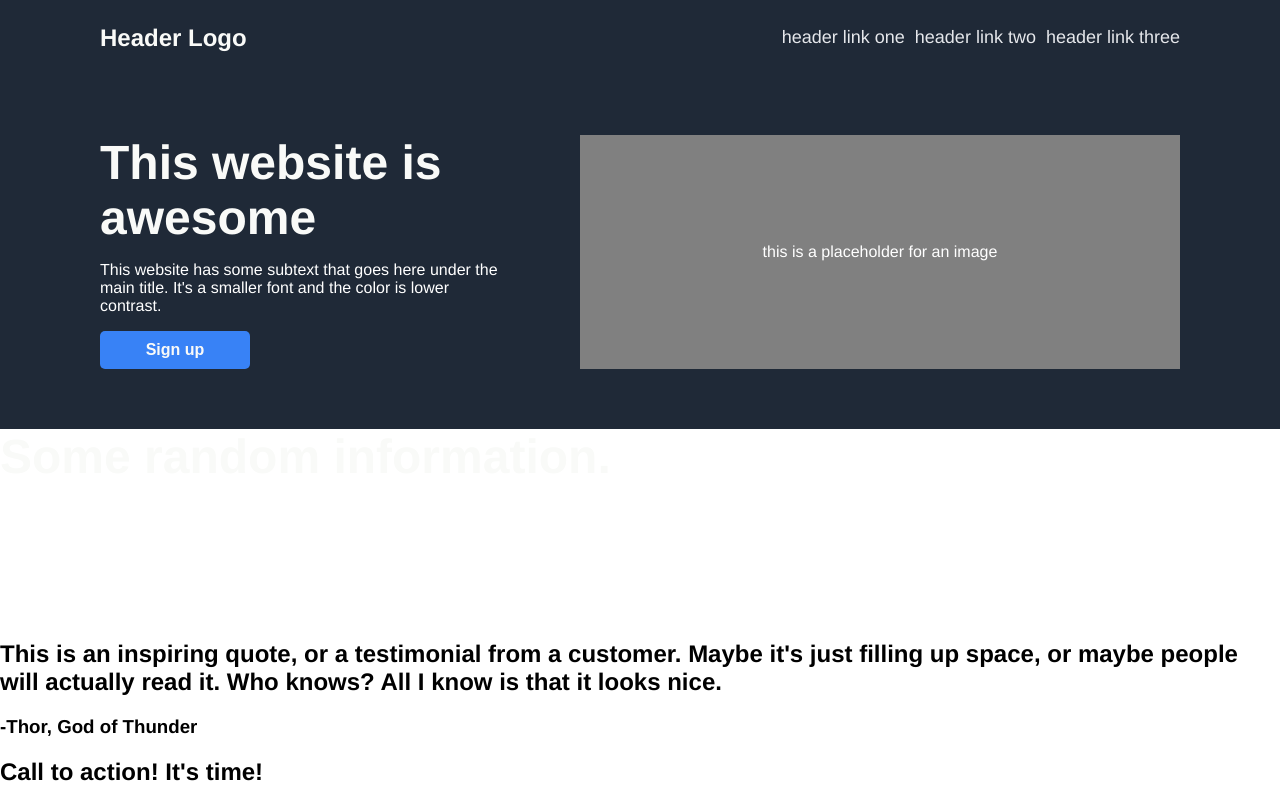
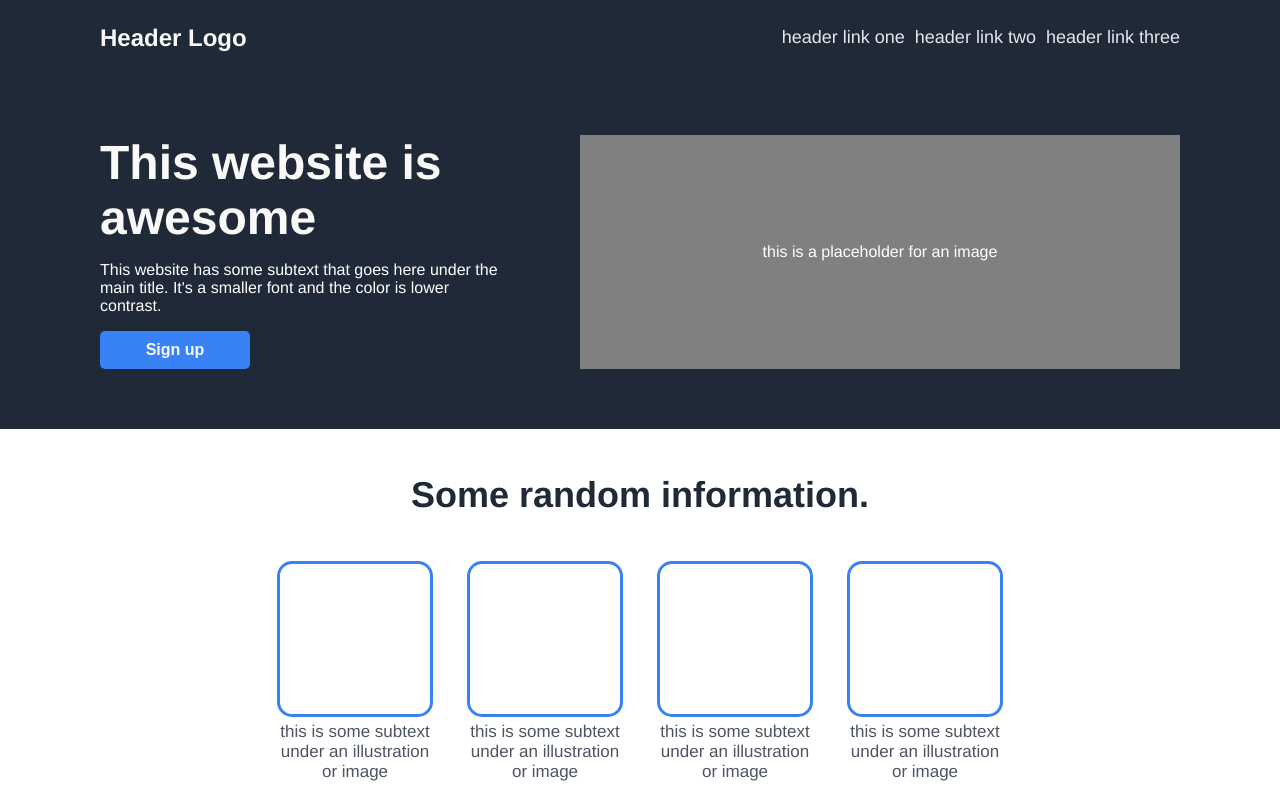
Before and after one commit to zchernicky/landing-page, a plain HTML site: page index.html in a window 1280 px wide. Shown: the top 803 px of the page. Drawn offline with Linux system fonts and the light colour scheme.

Commit message:
Rough set up of info container

```diff
--- a/index.html
+++ b/index.html
@@ -26,16 +26,24 @@
         <p class="placeholder-text">this is a placeholder for an image</p>
         </div>
     </div>
+    <h1 class="info-header">Some random information.</h1>
     <div class="info-container">
-        <h1>Some random information.</h1>
+        <div class="info-content">
         <div class="info-square"></div>
-        <p>this is some subtext under an illustration or image</p>
+        <p class="info-text">this is some subtext under an illustration or image</p>
+        </div>
+        <div class="info-content">
         <div class="info-square"></div>
-        <p>this is some subtext under an illustration or image</p>
+        <p class="info-text">this is some subtext under an illustration or image</p>
+        </div>
+        <div class="info-content">
         <div class="info-square"></div>
-        <p>this is some subtext under an illustration or image</p>
+        <p class="info-text">this is some subtext under an illustration or image</p>
+        </div>
+        <div class="info-content">
         <div class="info-square"></div>
-        <p>this is some subtext under an illustration or image</p>
+        <p class="info-text">this is some subtext under an illustration or image</p>
+        </div>
     </div>
     <div class="quote-container">
         <h2>This is an inspiring quote, or a testimonial from a customer. Maybe it's just filling up space, or maybe people will actually read it. Who knows? All I know is that it looks nice.</h2>
--- a/style.css
+++ b/style.css
@@ -83,3 +83,42 @@ p {
     padding: 10px 0;
     border-radius: 5px;
 }
+
+/* Info Container */
+.info-container {
+    display: flex;
+    justify-content: center;
+    gap: 30px;
+}
+
+.info-header {
+    color: #1F2937;
+    font-size: 36px;
+    font-weight: 800;
+    text-align: center;
+    padding-top: 45px;
+    padding-bottom: 45px;
+}
+
+.info-square {
+    width: 150px;
+    height: 150px;
+    border-color: #3882f6;
+    border-style: solid;
+    border-radius: 15px;
+}
+
+.info-content {
+    max-width: 200px;
+    display: flex;
+    flex-direction: column;
+    align-items: center;
+    text-align: center;
+}
+
+.info-text {
+    color: #4D5562;
+    font-size: 17px;
+    max-width: 160px;
+    margin-top: 5px;
+}
```
